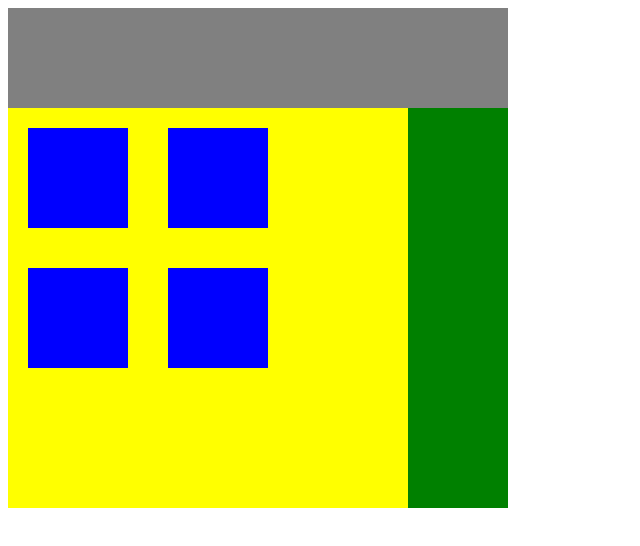
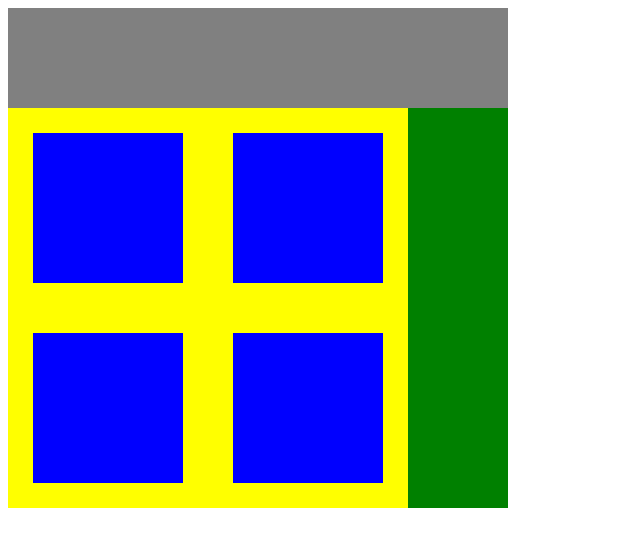
Before and after one commit to longshootzb/jvbdkjsn, a plain HTML site: page index.html in a window 1280 px wide. Shown: the whole page, without its empty margins (0-640 px from the left). Drawn offline with Linux system fonts and the light colour scheme.

Commit message:
Update index.html

```diff
--- a/index.html
+++ b/index.html
@@ -21,11 +21,11 @@
       float:left;
     }
     .four{
-      width:100px;
-      height:100px;
+      width:150px;
+      height:150px;
       background:blue;
       float:left;
-      margin:20px;
+      margin:25px;
     }
     #right{
       width:100px;
```
